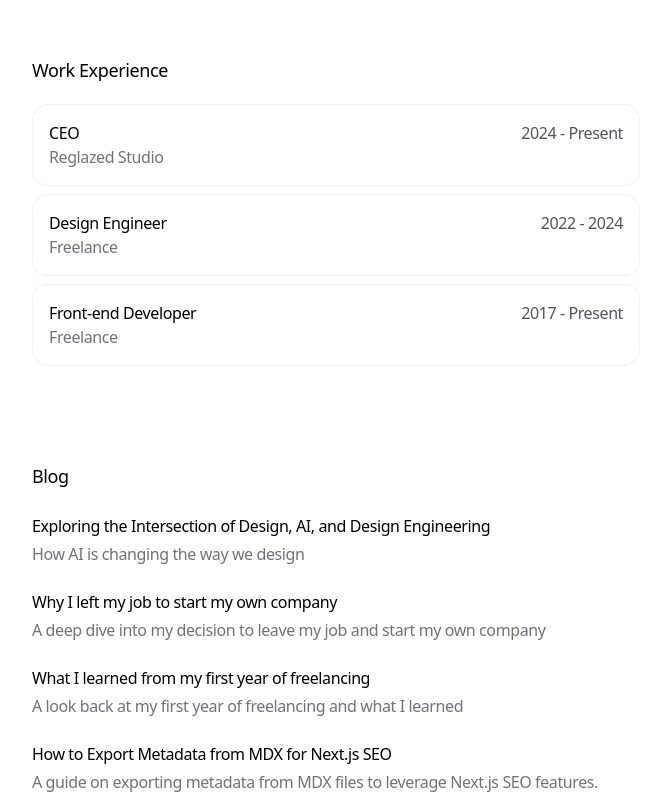
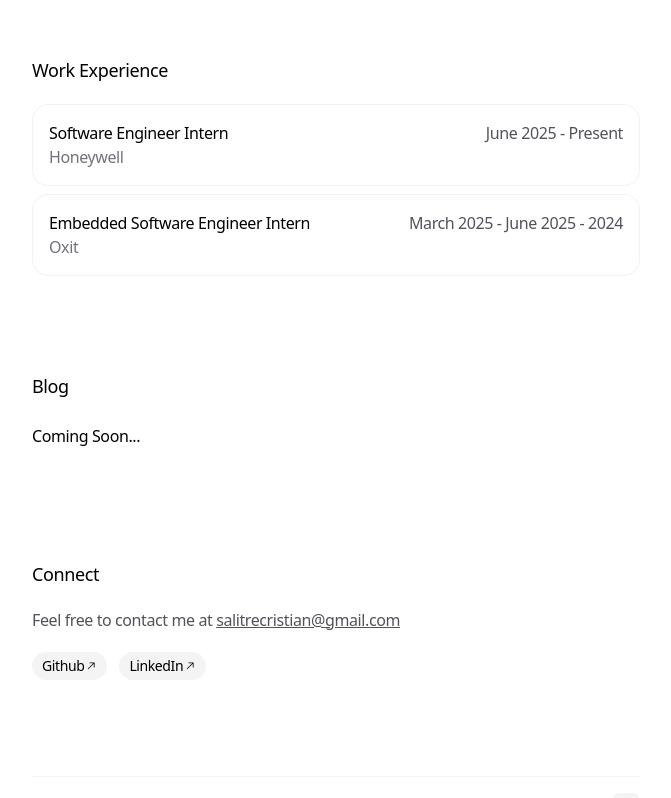
Before and after one commit to csalitred/personal-web, a Next.js app: page / in a window 1280 px wide. Shown: the part 640-1438 px from the top of the page, without its empty margins (304-975 px from the left). Built offline with nearby package versions, Linux system fonts and the light colour scheme.

Commit message:
added personal info

```diff
--- a/app/data.ts
+++ b/app/data.ts
@@ -49,77 +49,41 @@ export const PROJECTS: Project[] = [
 
 export const WORK_EXPERIENCE: WorkExperience[] = [
   {
-    company: 'Reglazed Studio',
-    title: 'CEO',
-    start: '2024',
+    company: 'Honeywell',
+    title: 'Software Engineer Intern',
+    start: 'June 2025',
     end: 'Present',
-    link: 'https://ibelick.com',
+    link: 'https://Honewywell.com',
     id: 'work1',
   },
   {
-    company: 'Freelance',
-    title: 'Design Engineer',
-    start: '2022',
+    company: 'Oxit',
+    title: 'Embedded Software Engineer Intern',
+    start: 'March 2025 - June 2025',
     end: '2024',
     link: 'https://ibelick.com',
     id: 'work2',
-  },
-  {
-    company: 'Freelance',
-    title: 'Front-end Developer',
-    start: '2017',
-    end: 'Present',
-    link: 'https://ibelick.com',
-    id: 'work3',
   },
 ]
 
 export const BLOG_POSTS: BlogPost[] = [
   {
-    title: 'Exploring the Intersection of Design, AI, and Design Engineering',
-    description: 'How AI is changing the way we design',
-    link: '/blog/exploring-the-intersection-of-design-ai-and-design-engineering',
+    title: 'Coming Soon...',
+    description: '',
+    link: '',
     uid: 'blog-1',
-  },
-  {
-    title: 'Why I left my job to start my own company',
-    description:
-      'A deep dive into my decision to leave my job and start my own company',
-    link: '/blog/exploring-the-intersection-of-design-ai-and-design-engineering',
-    uid: 'blog-2',
-  },
-  {
-    title: 'What I learned from my first year of freelancing',
-    description:
-      'A look back at my first year of freelancing and what I learned',
-    link: '/blog/exploring-the-intersection-of-design-ai-and-design-engineering',
-    uid: 'blog-3',
-  },
-  {
-    title: 'How to Export Metadata from MDX for Next.js SEO',
-    description: 'A guide on exporting metadata from MDX files to leverage Next.js SEO features.',
-    link: '/blog/example-mdx-metadata',
-    uid: 'blog-4',
   },
 ]
 
 export const SOCIAL_LINKS: SocialLink[] = [
   {
     label: 'Github',
-    link: 'https://github.com/ibelick',
-  },
-  {
-    label: 'Twitter',
-    link: 'https://twitter.com/ibelick',
+    link: 'https://github.com/csalitred',
   },
   {
     label: 'LinkedIn',
-    link: 'https://www.linkedin.com/in/ibelick',
-  },
-  {
-    label: 'Instagram',
-    link: 'https://www.instagram.com/ibelick',
+    link: 'https://www.linkedin.com/in/cristian-salitre',
   },
 ]
 
-export const EMAIL = 'your@email.com'
+export const EMAIL = 'salitrecristian@gmail.com'
--- a/app/header.tsx
+++ b/app/header.tsx
@@ -7,7 +7,7 @@ export function Header() {
     <header className="mb-8 flex items-center justify-between">
       <div>
         <Link href="/" className="font-medium text-black dark:text-white">
-          Julien Nim
+          Cristian Salitre
         </Link>
         <TextEffect
           as="p"
@@ -16,7 +16,7 @@ export function Header() {
           className="text-zinc-600 dark:text-zinc-500"
           delay={0.5}
         >
-          Design Engineer
+          Software/Firmware Engineer
         </TextEffect>
       </div>
     </header>
--- a/app/layout.tsx
+++ b/app/layout.tsx
@@ -17,7 +17,7 @@ export const metadata: Metadata = {
     canonical: '/'
   },
   title: {
-    default: 'Nim - Personal website template',
+    default: 'Cristian - Personal Website',
     template: '%s | Nim'
   },
   description:  'Nim is a free and open-source personal website template built with Next.js 15, React 19 and Motion-Primitives.',
```
